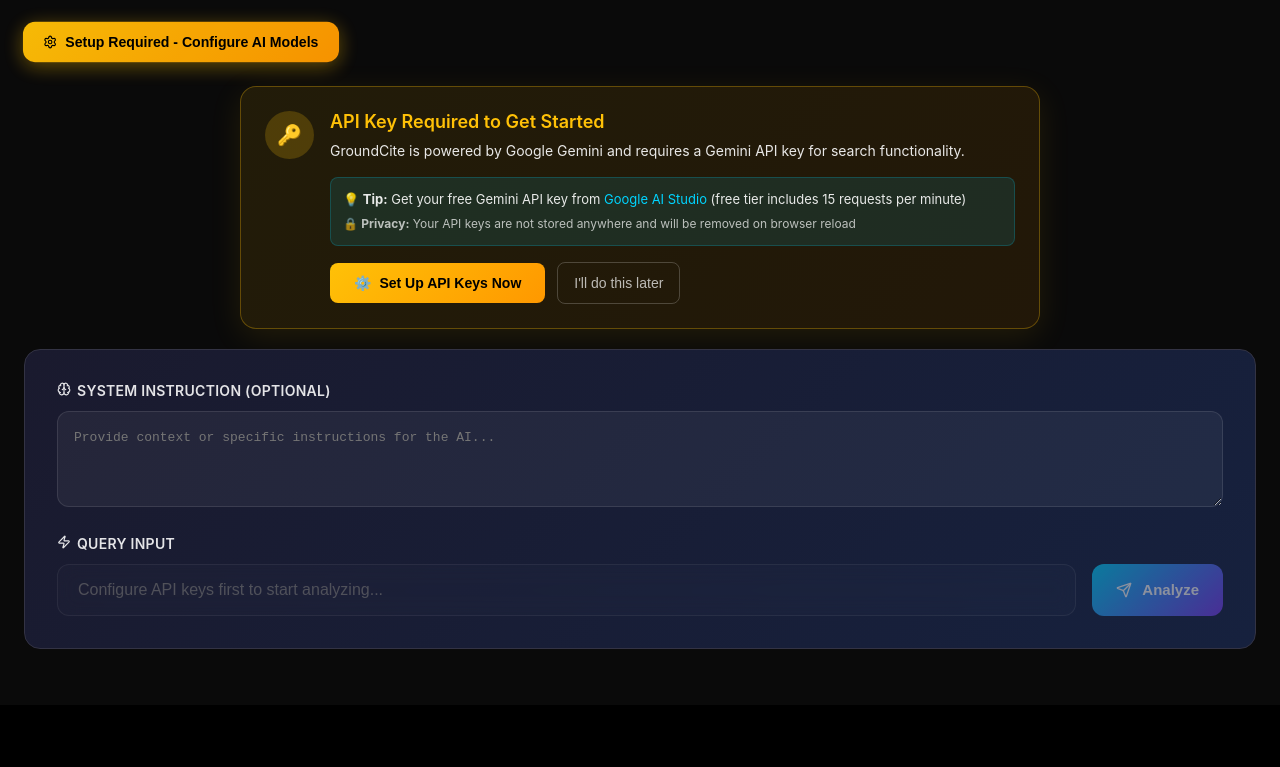
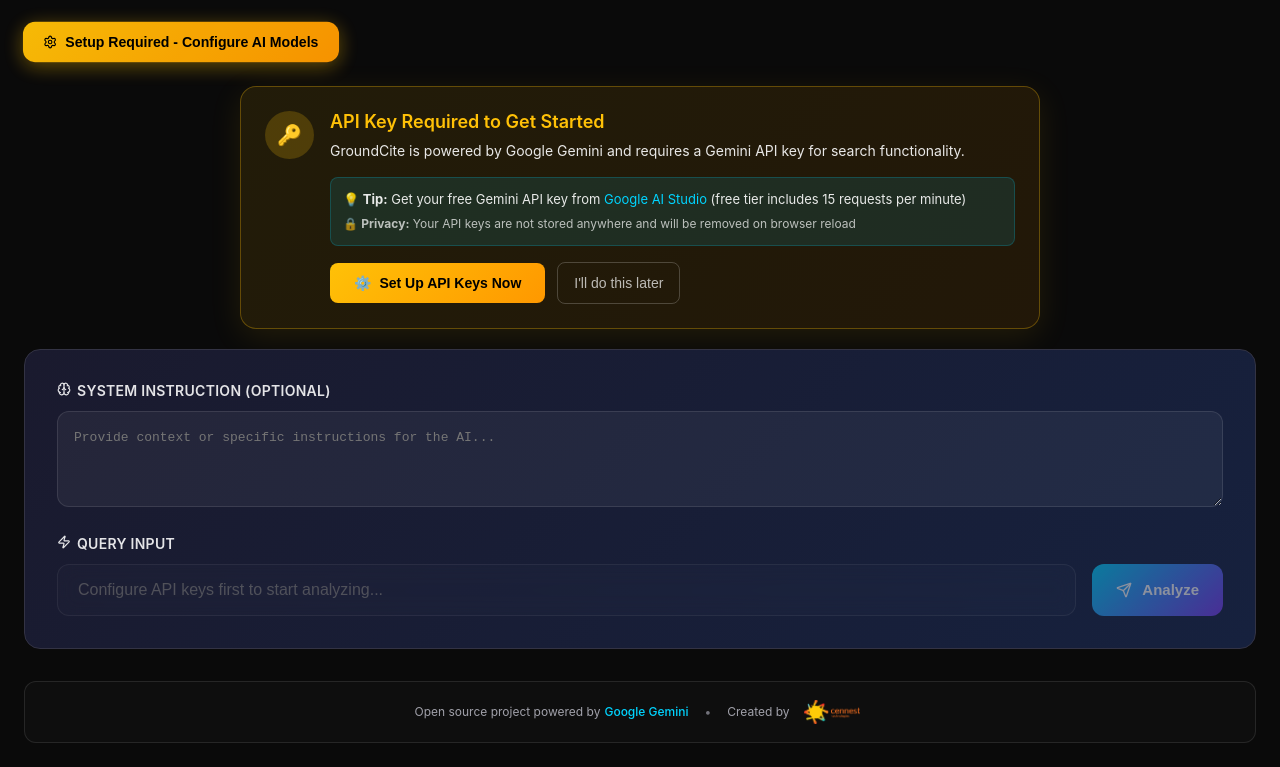
Before and after one commit to cennest/ground-cite, a React (Create React App) app in the folder examples/sample-react/: page / in a window 1280 px wide. Shown: the part 280-1047 px from the top of the page. Before the commit the page ends 985 px from the top, so only its background shows below. Built offline with nearby package versions, Linux system fonts and the light colour scheme; no server answers.

Commit message:
logo added

```diff
--- a/examples/sample-react/src/components/QueryAnalysisUI.js
+++ b/examples/sample-react/src/components/QueryAnalysisUI.js
@@ -447,6 +447,74 @@
                 onExportConfiguration={exportConfiguration}
                 onImportConfiguration={importConfiguration}
             />
+
+            {/* Open Source Attribution Footer */}
+            <footer style={{
+                marginTop: '32px',
+                padding: '16px 24px',
+                background: 'rgba(255, 255, 255, 0.02)',
+                borderRadius: '12px',
+                border: '1px solid rgba(255, 255, 255, 0.1)',
+                textAlign: 'center'
+            }}>
+                <div style={{
+                    display: 'flex',
+                    flexDirection: window.innerWidth < 768 ? 'column' : 'row',
+                    justifyContent: 'center',
+                    alignItems: 'center',
+                    gap: window.innerWidth < 768 ? '12px' : '16px',
+                    fontSize: '12px',
+                    color: '#a1a1aa'
+                }}>
+                    <span>
+                        Open source project powered by
+                        <span style={{ color: '#00d4ff', fontWeight: '500', marginLeft: '4px' }}>Google Gemini</span>
+                    </span>
+                    <span style={{ color: '#71717a' }}>•</span>
+                    <div style={{
+                        display: 'flex',
+                        alignItems: 'center',
+                        gap: '8px'
+                    }}>
+                        <span>Created by</span>
+                        <a
+                            href="https://www.cennest.com/"
+                            target="_blank"
+                            rel="noopener noreferrer"
+                            style={{
+                                display: 'flex',
+                                alignItems: 'center',
+                                gap: '6px',
+                                textDecoration: 'none',
+                                color: '#e4e4e7',
+                                fontWeight: '500',
+                                transition: 'all 0.2s ease',
+                                padding: '2px 6px',
+                                borderRadius: '4px'
+                            }}
+                            onMouseEnter={(e) => {
+                                e.target.style.color = '#00d4ff';
+                                e.target.style.background = 'rgba(0, 212, 255, 0.1)';
+                            }}
+                            onMouseLeave={(e) => {
+                                e.target.style.color = '#e4e4e7';
+                                e.target.style.background = 'transparent';
+                            }}
+                        >
+                            <img
+                                src="/Cennest_Logo.png"
+                                alt="Cennest Logo"
+                                style={{
+                                    width: 'auto',
+                                    height: '24px',
+                                    maxWidth: '80px',
+                                    objectFit: 'contain'
+                                }}
+                            />
+                        </a>
+                    </div>
+                </div>
+            </footer>
         </div>
     );
 };
```
Also changed, not shown: examples/sample-react/public/Cennest_Logo.png (added).
